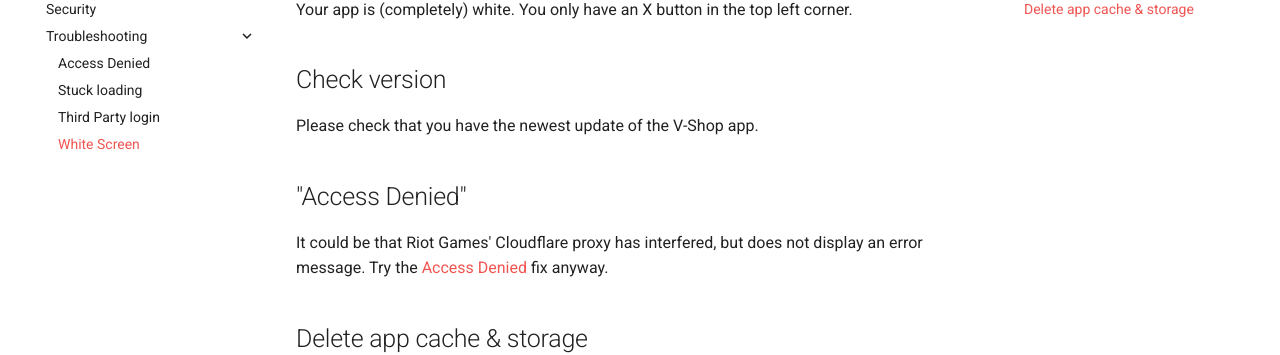
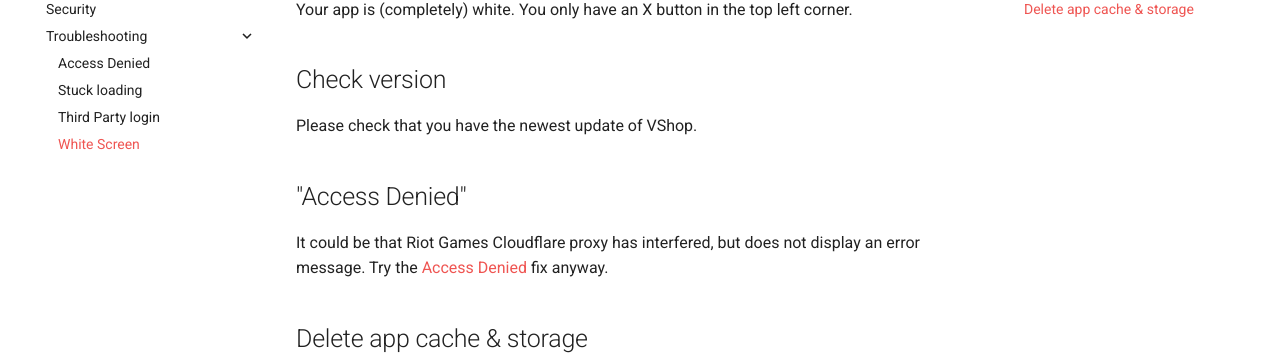
Before and after one commit to VShopApp/docs, an MkDocs documentation site: the page built from docs/Troubleshooting/White_Screen.md, in a window 1280 px wide. Shown: the part 183-538 px from the top of the page. Built offline with MkDocs 1.6.1 and Material for MkDocs 9.7.7, drawn with Linux system fonts in a browser that asks for light colours; comment, search, counter and statistics services are not loaded.

Commit message:
fixed typo

```diff
--- a/docs/Troubleshooting/White_Screen.md
+++ b/docs/Troubleshooting/White_Screen.md
@@ -1,10 +1,10 @@
 Your app is (completely) white. You only have an X button in the top left corner.
 
 ## Check version
-Please check that you have the newest update of the V-Shop app.
+Please check that you have the newest update of VShop.
 
 ## "Access Denied"
-It could be that Riot Games' Cloudflare proxy has interfered, but does not display an error message.
+It could be that Riot Games Cloudflare proxy has interfered, but does not display an error message.
 Try the [Access Denied](https://docs.vshop.one/Troubleshooting/Access_Denied/) fix anyway.
 
 ## Delete app cache & storage
```
